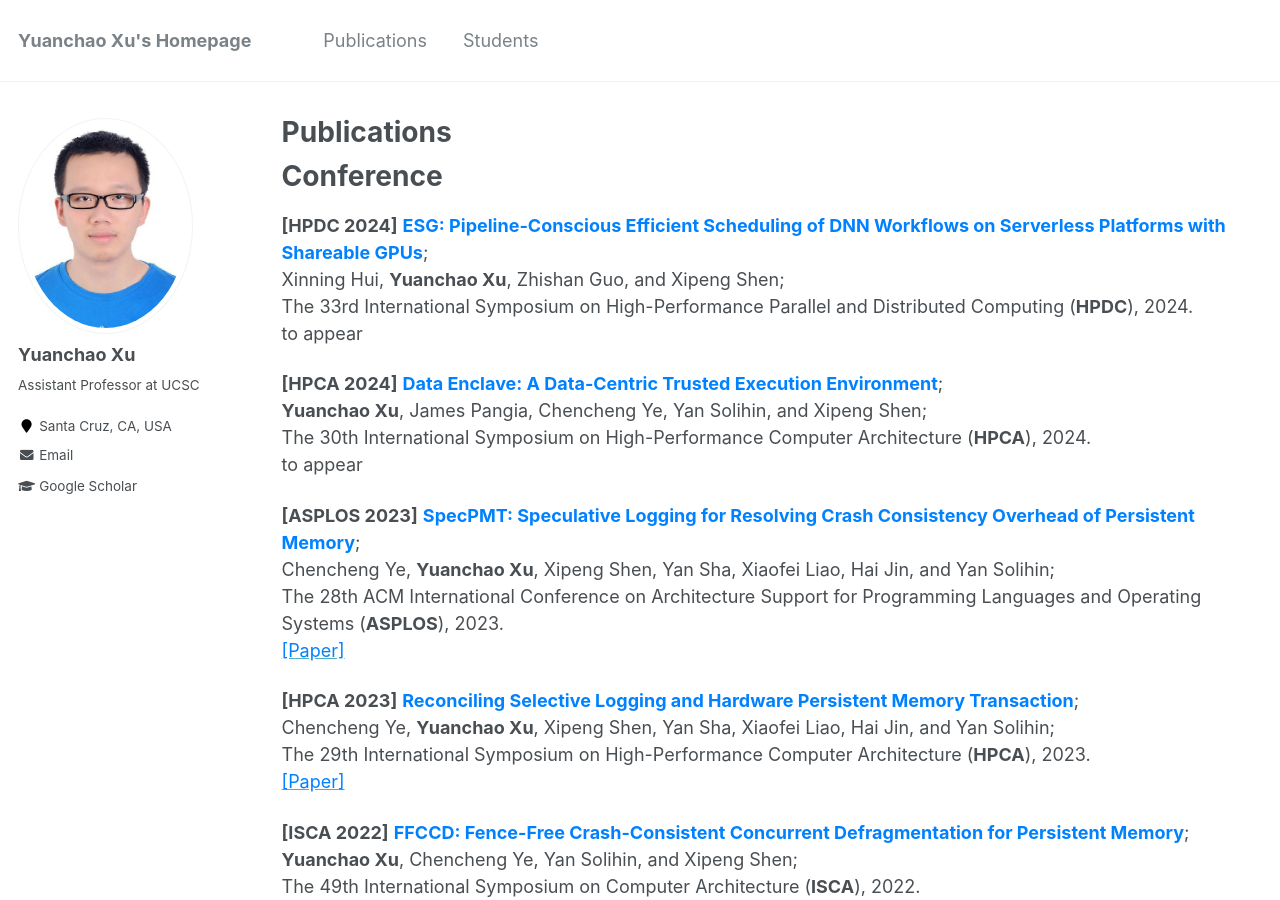
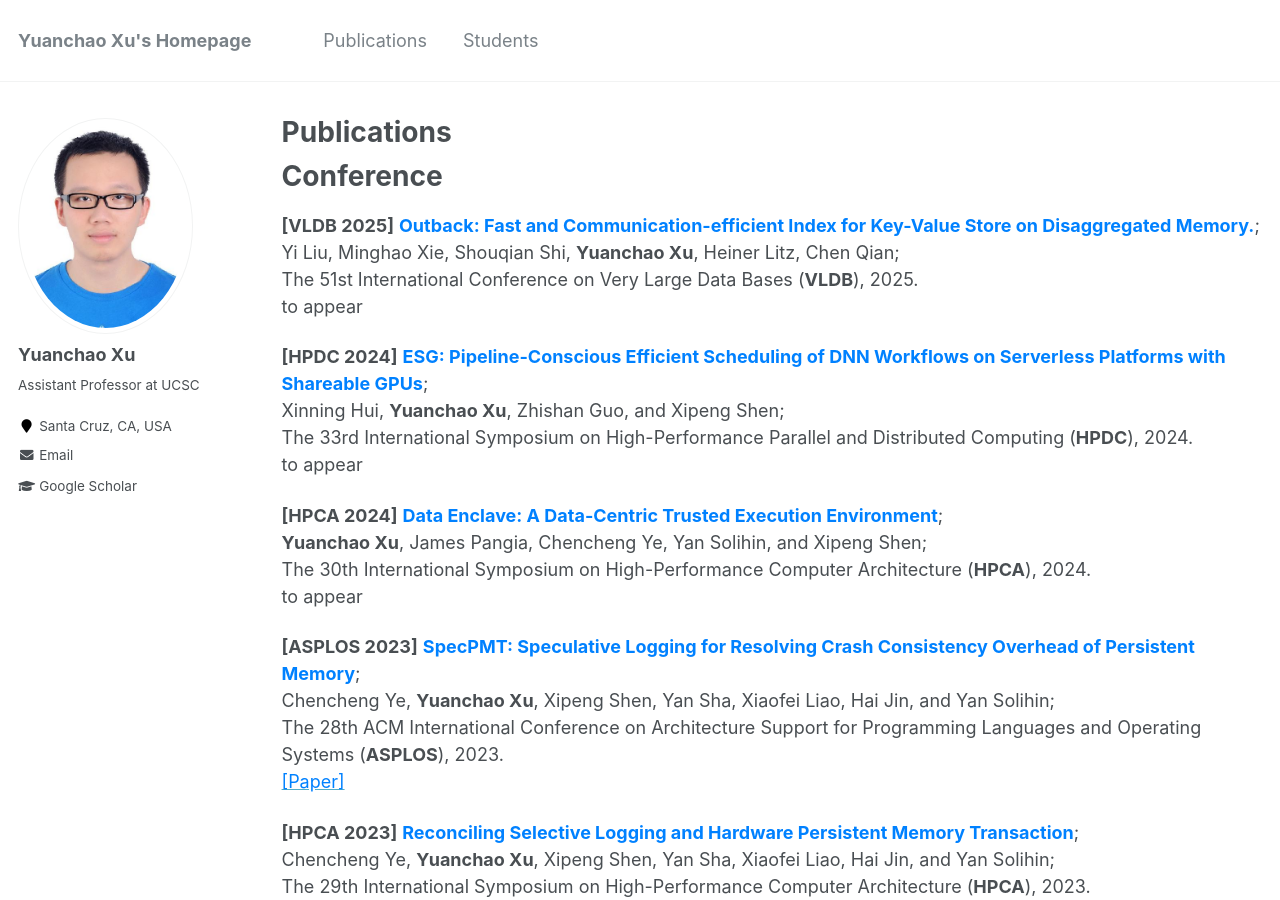
Before and after one commit to yuanchaoxu6/yuanchaoxu6.github.io, a Jekyll site: the page built from _pages/publications.md, in a window 1280 px wide and 900 px high. Built offline with Jekyll 4.4.1, drawn with Linux system fonts in a browser that asks for light colours.

Commit message:
Update publications.md

```diff
--- a/_pages/publications.md
+++ b/_pages/publications.md
@@ -7,6 +7,11 @@ author_profile: true
 
 Conference
 ======
+
+**\[VLDB 2025\]** **<font color="#0081ff"> Outback: Fast and Communication-efficient Index for Key-Value Store on Disaggregated Memory.</font>**; <br>
+Yi Liu, Minghao Xie, Shouqian Shi, **Yuanchao Xu**, Heiner Litz, Chen Qian; <br>
+The 51st International Conference on Very Large Data Bases (**VLDB**), 2025. <br>
+to appear
 
 **\[HPDC 2024\]** **<font color="#0081ff"> ESG: Pipeline-Conscious Efficient Scheduling of DNN Workflows on Serverless Platforms with Shareable GPUs</font>**; <br>
 Xinning Hui, **Yuanchao Xu**, Zhishan Guo, and Xipeng Shen; <br>
```
